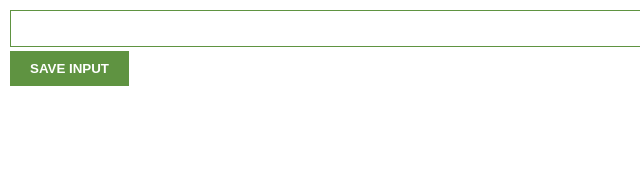
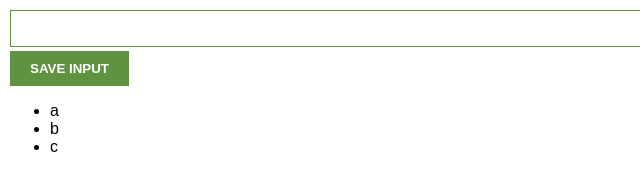
Before and after one commit to AhadTariqCaptainX/Buidling-Chrome-Extension, a plain HTML site: page index.html in a window 1280 px wide. Shown: the full height of the page, 0-640 px from the left. Drawn offline with Linux system fonts and the light colour scheme.

Commit message:
Redering list of leads using unordered list

```diff
--- a/index.html
+++ b/index.html
@@ -8,6 +8,7 @@
 <body>
     <input type="text" id="input-el">
     <button id="input-btn">SAVE INPUT</button>
+    <ul id="ul-el"></ul>
     <script src="index.js"></script>
 </body>
 </html>
--- a/index.js
+++ b/index.js
@@ -1,11 +1,12 @@
 
-let myLeads = []
+let myLeads = ["a", "b", "c"]
 const inputEl = document.getElementById("input-el")
 const inputBtn = document.getElementById("input-btn")
+const ulEl = document.getElementById("ul-el")
 inputBtn.addEventListener("click", function(){
     myLeads.push(inputEl.value)
 })
 
 for(let i=0; i<myLeads.length; i++){
-    console.log(myLeads[i])
+    ulEl.innerHTML += "<li>" + myLeads[i] + "</li>"
 }
```
